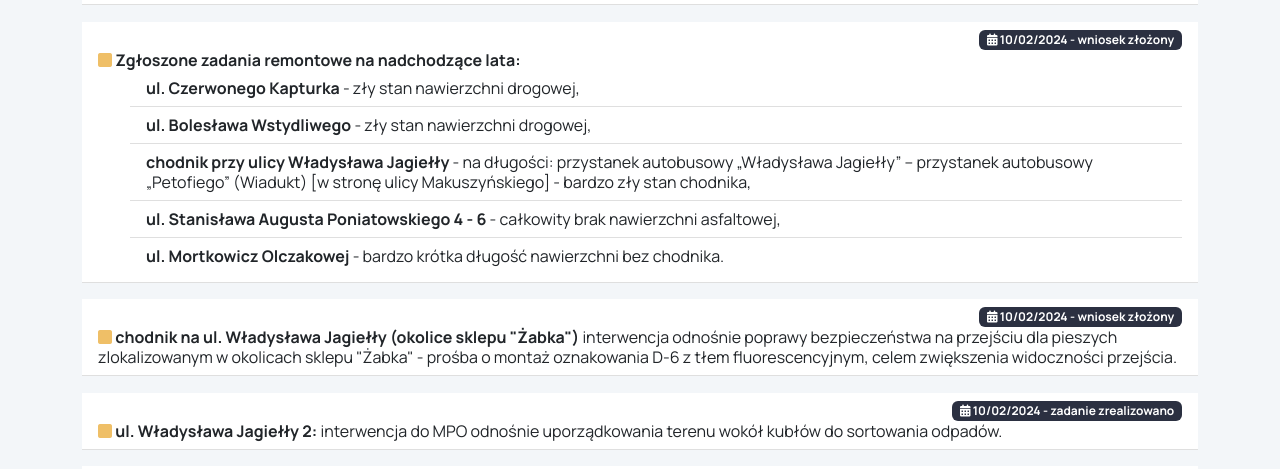
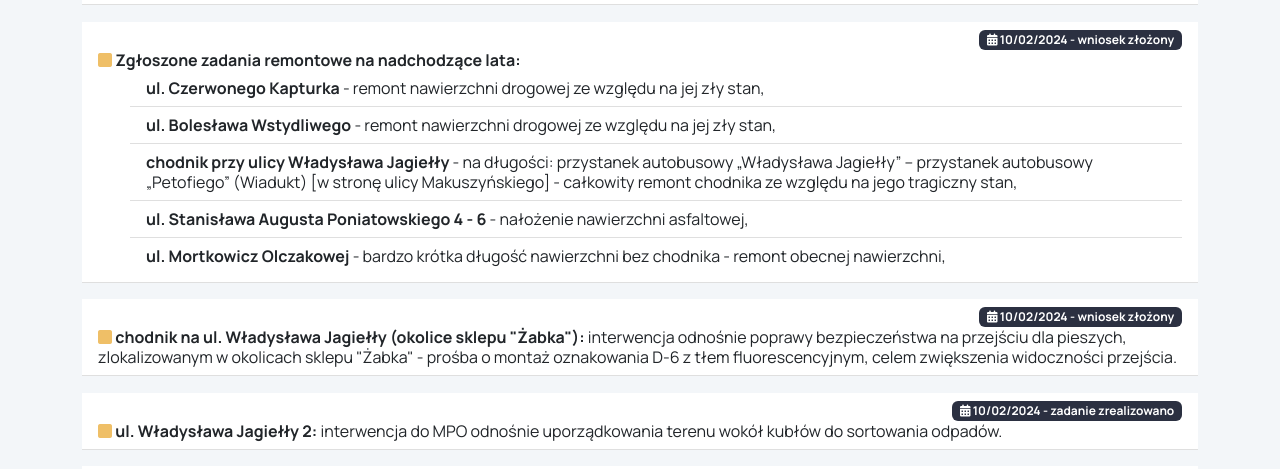
Before and after one commit to g4ieku/radnyCzekaj, a website: page index.html in a window 1280 px wide. Shown: the part 1153-1622 px from the top of the page. Drawn offline with nearby package versions, Linux system fonts and the light colour scheme.

Commit message:
corrected bugs

```diff
--- a/css/styles.css
+++ b/css/styles.css
@@ -6,6 +6,23 @@
 
 body {
    font-family: "Manrope", sans-serif;
+}
+
+/* Scrollbar */
+::-webkit-scrollbar {
+   width: 20px;
+}
+::-webkit-scrollbar-track {
+   background-color: transparent;
+}
+::-webkit-scrollbar-thumb {
+   background-color: var(--bs-warning);
+   border-radius: 20px;
+   border: 6px solid transparent;
+   background-clip: content-box;
+}
+::-webkit-scrollbar-thumb:hover {
+   background-color: #a8bbbf;
 }
 
 .navbar .btn-outline-light:hover {
--- a/index.html
+++ b/index.html
@@ -113,11 +113,13 @@
                      <i class="fa-solid fa-house"></i> Okręg V - domki
                      jednorodzinne
                   </h4>
-                  <p class="display-6 py-4">
-                     <span class="fw-bold"
+
+                  <!-- Auto input - javascript -->
+                  <h4 class="py-4">
+                     👋<span class="fw-bold"
                         ><span class="auto-input"></span
                      ></span>
-                  </p>
+                  </h4>
 
                   <div
                      class="d-flex flex-md-row gap-3 justify-content-lg-start justify-content-center"
@@ -230,7 +232,8 @@
                                     data-aos-delay="200"
                                  >
                                     <strong>ul. Czerwonego Kapturka</strong> -
-                                    zły stan nawierzchni drogowej,
+                                    remont nawierzchni drogowej ze względu na
+                                    jej zły stan,
                                  </li>
                                  <li
                                     class="list-group-item"
@@ -238,7 +241,8 @@
                                     data-aos-delay="200"
                                  >
                                     <strong>ul. Bolesława Wstydliwego</strong> -
-                                    zły stan nawierzchni drogowej,
+                                    remont nawierzchni drogowej ze względu na
+                                    jej zły stan,
                                  </li>
                                  <li
                                     class="list-group-item"
@@ -252,8 +256,8 @@
                                     - na długości: przystanek autobusowy
                                     „Władysława Jagiełły” – przystanek
                                     autobusowy „Petofiego” (Wiadukt) [w stronę
-                                    ulicy Makuszyńskiego] - bardzo zły stan
-                                    chodnika,
+                                    ulicy Makuszyńskiego] - całkowity remont
+                                    chodnika ze względu na jego tragiczny stan,
                                  </li>
                                  <li
                                     class="list-group-item"
@@ -264,7 +268,7 @@
                                        >ul. Stanisława Augusta Poniatowskiego 4
                                        - 6</strong
                                     >
-                                    - całkowity brak nawierzchni asfaltowej,
+                                    - nałożenie nawierzchni asfaltowej,
                                  </li>
                                  <li
                                     class="list-group-item"
@@ -273,7 +277,7 @@
                                  >
                                     <strong>ul. Mortkowicz Olczakowej</strong> -
                                     bardzo krótka długość nawierzchni bez
-                                    chodnika.
+                                    chodnika - remont obecnej nawierzchni,
                                  </li>
                               </ul>
                            </div>
@@ -289,10 +293,10 @@
                               <i class="fas fa-square text-primary"></i>
                               <strong
                                  >chodnik na ul. Władysława Jagiełły (okolice
-                                 sklepu "Żabka")</strong
+                                 sklepu "Żabka"):</strong
                               >
                               interwencja odnośnie poprawy bezpieczeństwa na
-                              przejściu dla pieszych zlokalizowanym w okolicach
+                              przejściu dla pieszych, zlokalizowanym w okolicach
                               sklepu "Żabka" - prośba o montaż oznakowania D-6 z
                               tłem fluorescencyjnym, celem zwiększenia
                               widoczności przejścia.
@@ -375,7 +379,8 @@
                            <div class="float-start">
                               <i class="fas fa-square text-primary"></i>
                               <strong>ul. Klemensa z Ruszczy:</strong> usunięcie
-                              starego, nieużywanego słupa energetycznego.
+                              starego, przechylającego się, a zarazem
+                              nieużywanego słupa energetycznego.
                            </div>
                         </li>
                      </ul>
```
